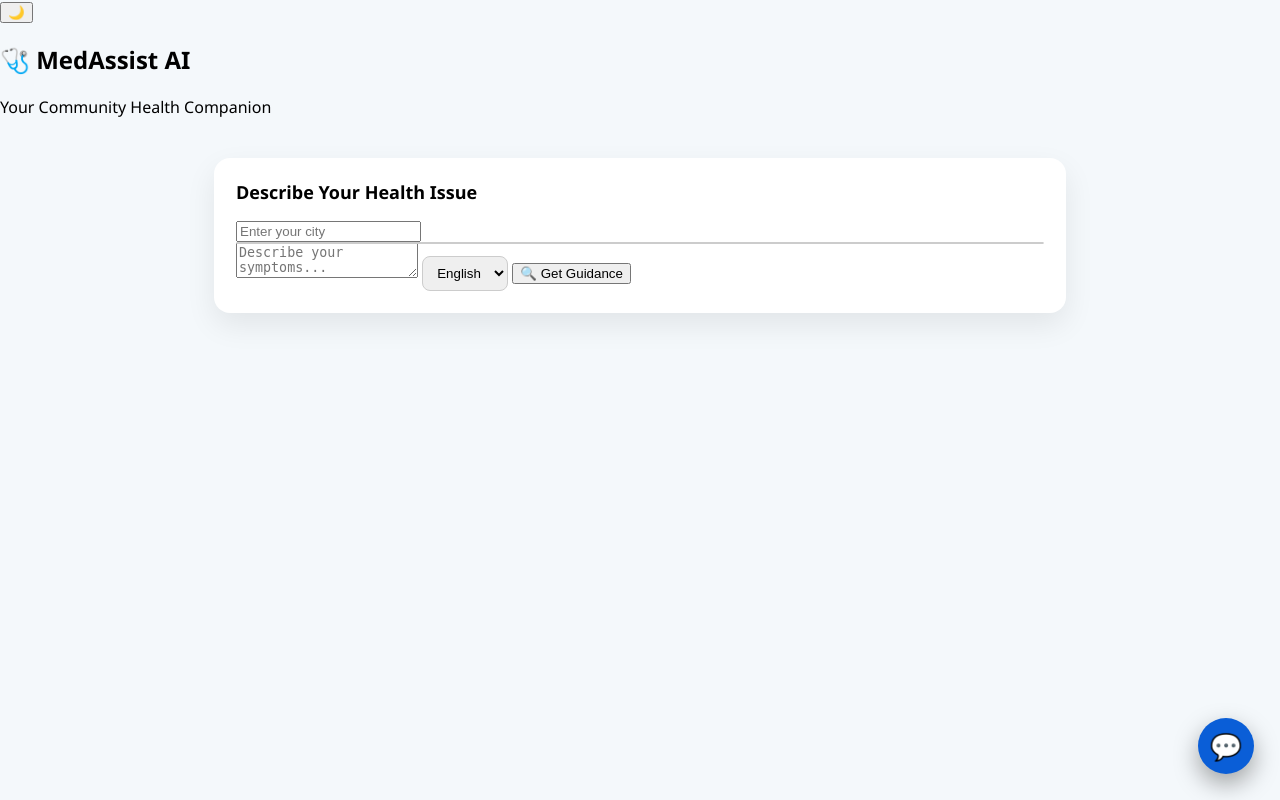
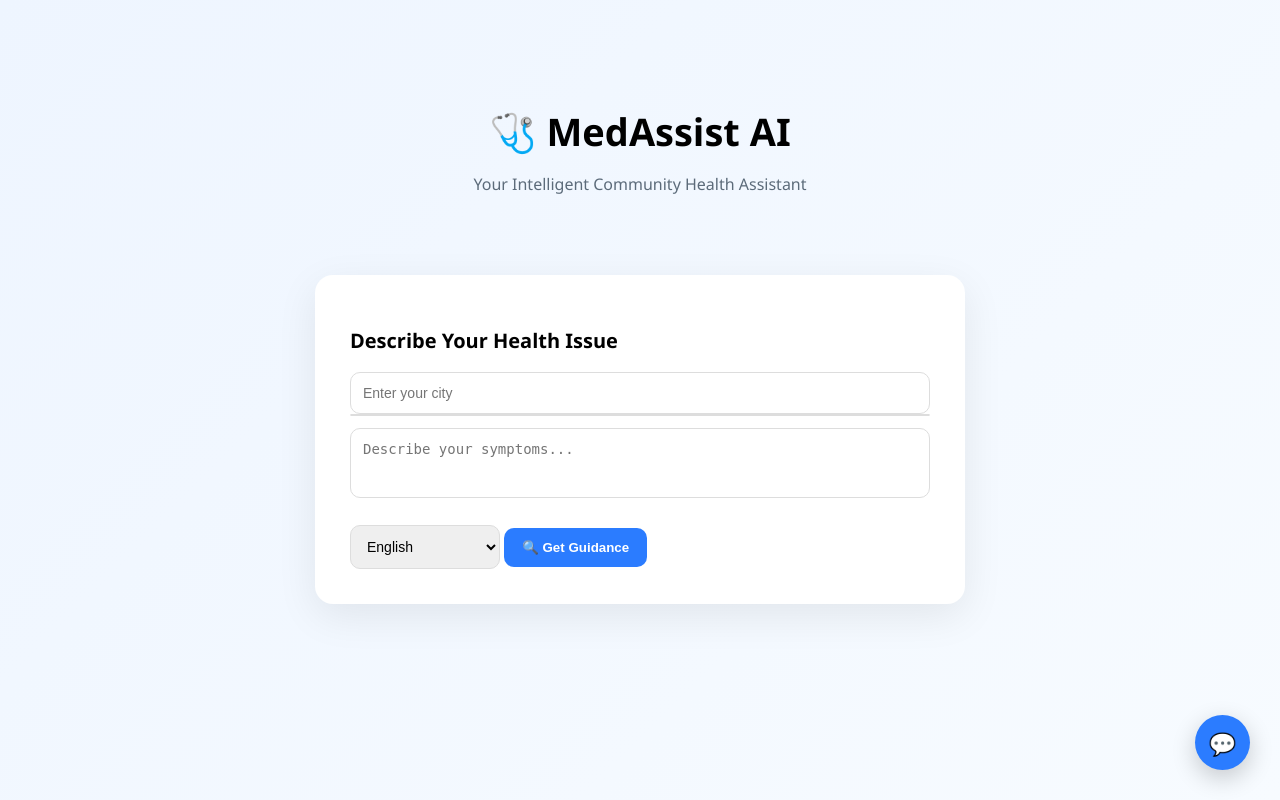
Before and after one commit to subhrat8/ai-health-assistant, a Flask app: page / in a window 1280 px wide. Run offline with Flask 3, Linux system fonts and the light colour scheme.

Commit message:
Update index.html

```diff
--- a/templates/index.html
+++ b/templates/index.html
@@ -3,146 +3,501 @@
 <head>
 <meta charset="UTF-8">
 <title>MedAssist AI</title>
+
 <link rel="stylesheet" href="{{ url_for('static', filename='style.css') }}">
+
+<meta name="viewport" content="width=device-width, initial-scale=1">
+
 <style>
-        .input-wrapper { position: relative; }
-        .autocomplete-list {
-            position: absolute;
-            background: white;
-            border: 1px solid #ccc;
-            width: 100%;
-            max-height: 200px;
-            overflow-y: auto;
-            z-index: 999;
-            border-radius: 6px;
+
+body{
+font-family: "Segoe UI", Arial, sans-serif;
+background: linear-gradient(135deg,#eef5ff,#f7fbff);
+margin:0;
+min-height:100vh;
+display:flex;
+flex-direction:column;
+align-items:center;
 }
-        .autocomplete-item {
-            padding: 8px;
-            cursor: pointer;
+
+/* HERO */
+
+.hero{
+text-align:center;
+margin-top:80px;
 }
-        .autocomplete-item:hover {
-            background: #f0f0f0;
+
+.hero h1{
+font-size:38px;
+font-weight:700;
+margin-bottom:6px;
 }
+
+.hero p{
+color:#5c6b7a;
+font-size:16px;
+}
+
+/* CARD */
+
+.container{
+margin-top:40px;
+width:100%;
+display:flex;
+justify-content:center;
+}
+
+.form-card{
+
+width:650px;
+
+background:white;
+
+padding:35px;
+
+border-radius:18px;
+
+box-shadow:0 12px 40px rgba(0,0,0,0.08);
+
+}
+
+/* INPUTS */
+
+.form-card h2{
+margin-bottom:18px;
+font-size:20px;
+}
+
+.input-wrapper{
+position:relative;
+margin-bottom:14px;
+}
+
+input, textarea, select{
+
+width:100%;
+
+padding:12px;
+
+border-radius:10px;
+
+border:1px solid #ddd;
+
+font-size:14px;
+
+}
+
+textarea{
+height:70px;
+resize:none;
+}
+
+select{
+width:150px;
+}
+
+/* BUTTON */
+
+button{
+
+background:#2b7cff;
+
+border:none;
+
+color:white;
+
+padding:12px 18px;
+
+border-radius:10px;
+
+font-weight:600;
+
+cursor:pointer;
+
+transition:.2s;
+
+}
+
+button:hover{
+background:#1f66d8;
+}
+
+/* AUTOCOMPLETE */
+
+.autocomplete-list{
+
+position:absolute;
+
+background:white;
+
+border:1px solid #ddd;
+
+width:100%;
+
+max-height:180px;
+
+overflow-y:auto;
+
+border-radius:8px;
+
+z-index:999;
+
+}
+
+.autocomplete-item{
+
+padding:10px;
+
+cursor:pointer;
+
+}
+
+.autocomplete-item:hover{
+
+background:#f2f6ff;
+
+}
+
+/* CHAT BUTTON */
+
+#chat-bubble{
+
+position:fixed;
+
+bottom:30px;
+
+right:30px;
+
+background:#2b7cff;
+
+color:white;
+
+width:55px;
+
+height:55px;
+
+display:flex;
+
+align-items:center;
+
+justify-content:center;
+
+border-radius:50%;
+
+font-size:22px;
+
+cursor:pointer;
+
+box-shadow:0 8px 25px rgba(0,0,0,0.2);
+
+}
+
+/* CHAT BOX */
+
+#chat-box{
+
+position:fixed;
+
+bottom:100px;
+
+right:30px;
+
+width:300px;
+
+height:380px;
+
+background:white;
+
+border-radius:16px;
+
+box-shadow:0 10px 30px rgba(0,0,0,0.15);
+
+display:none;
+
+flex-direction:column;
+
+overflow:hidden;
+
+}
+
+.chat-header{
+
+background:#2b7cff;
+
+color:white;
+
+padding:12px;
+
+font-weight:600;
+
+}
+
+.chat-body{
+
+flex:1;
+
+padding:10px;
+
+overflow-y:auto;
+
+}
+
+.bot-msg{
+
+background:#eef2ff;
+
+padding:8px 12px;
+
+border-radius:10px;
+
+margin-bottom:6px;
+
+max-width:85%;
+
+}
+
+.user-msg{
+
+background:#2b7cff;
+
+color:white;
+
+padding:8px 12px;
+
+border-radius:10px;
+
+margin-bottom:6px;
+
+margin-left:auto;
+
+max-width:85%;
+
+}
+
+.chat-input{
+
+display:flex;
+
+border-top:1px solid #eee;
+
+}
+
+.chat-input input{
+
+flex:1;
+
+border:none;
+
+padding:10px;
+
+}
+
+.chat-input button{
+
+border-radius:0;
+
+}
+
 </style>
 </head>
 
 <body>
 
-<div class="top-actions">
-    <button id="darkToggle">🌙</button>
+<!-- HERO -->
+
+<div class="hero">
+
+<h1>🩺 MedAssist AI</h1>
+
+<p>Your Intelligent Community Health Assistant</p>
+
 </div>
 
-<section class="hero fade-in">
-    <h1>🩺 MedAssist AI</h1>
-    <p>Your Community Health Companion</p>
-</section>
+<!-- FORM -->
 
-<div class="container slide-up">
-    <form id="healthForm" class="card form-card">
+<div class="container">
+
+<form id="healthForm" class="form-card">
+
 <h2>Describe Your Health Issue</h2>
 
-        <!-- CITY AUTOCOMPLETE -->
 <div class="input-wrapper">
+
 <input type="text" id="cityInput" name="city" placeholder="Enter your city">
+
 <div id="autocompleteResults" class="autocomplete-list"></div>
+
 </div>
 
 <textarea name="symptoms" placeholder="Describe your symptoms..." required></textarea>
 
+<br><br>
+
 <select name="language">
+
 <option value="en-US">English</option>
+
 <option value="hi-IN">Hindi</option>
+
 <option value="te-IN">Telugu</option>
+
 <option value="ta-IN">Tamil</option>
+
 </select>
 
 <button type="submit">🔍 Get Guidance</button>
+
 </form>
+
 </div>
 
 <!-- CHAT -->
+
 <div id="chat-bubble">💬</div>
+
 <div id="chat-box">
-    <div class="chat-header">MedAssist Assistant</div>
+
+<div class="chat-header">
+
+MedAssist Assistant
+
+</div>
+
 <div class="chat-body" id="chat-body">
-        <div class="bot-msg">Hi 👋 Ask me about your health results.</div>
+
+<div class="bot-msg">
+
+Hi 👋 Ask me anything about this website or your health results.
+
 </div>
+
+</div>
+
 <div class="chat-input">
+
 <input type="text" id="chat-input" placeholder="Ask something...">
+
 <button onclick="sendMessage()">➤</button>
+
 </div>
+
 </div>
 
 <script src="{{ url_for('static', filename='assistant.js') }}"></script>
 
 <script>
-let selectedLat = null;
-let selectedLon = null;
 
-const cityInput = document.getElementById("cityInput");
-const resultsBox = document.getElementById("autocompleteResults");
+let selectedLat=null
+let selectedLon=null
 
-// AUTOCOMPLETE
-cityInput.addEventListener("input", function () {
-    const query = this.value.trim();
-    selectedLat = null;
-    selectedLon = null;
-    resultsBox.innerHTML = "";
+const cityInput=document.getElementById("cityInput")
+const resultsBox=document.getElementById("autocompleteResults")
 
-    if (query.length < 3) return;
+cityInput.addEventListener("input",function(){
+
+const query=this.value.trim()
+
+selectedLat=null
+selectedLon=null
+
+resultsBox.innerHTML=""
+
+if(query.length<3) return
 
 fetch(`https://nominatim.openstreetmap.org/search?format=json&q=${query}&limit=5`)
-        .then(res => res.json())
-        .then(data => {
-            data.forEach(place => {
-                const div = document.createElement("div");
-                div.className = "autocomplete-item";
-                div.innerText = place.display_name;
-                div.onclick = () => {
-                    cityInput.value = place.display_name;
-                    selectedLat = place.lat;
-                    selectedLon = place.lon;
-                    resultsBox.innerHTML = "";
-                };
-                resultsBox.appendChild(div);
-            });
-        });
-});
 
-// GPS
-function getUserLocation(callback) {
-    if (!navigator.geolocation) return callback(null);
-    navigator.geolocation.getCurrentPosition(
-        pos => callback({ lat: pos.coords.latitude, lon: pos.coords.longitude }),
-        () => callback(null)
-    );
+.then(res=>res.json())
+
+.then(data=>{
+
+data.forEach(place=>{
+
+const div=document.createElement("div")
+
+div.className="autocomplete-item"
+
+div.innerText=place.display_name
+
+div.onclick=()=>{
+
+cityInput.value=place.display_name
+
+selectedLat=place.lat
+
+selectedLon=place.lon
+
+resultsBox.innerHTML=""
+
 }
 
-// FORM SUBMIT
-document.getElementById("healthForm").addEventListener("submit", function (e) {
-    e.preventDefault();
-    const formData = new FormData(e.target);
+resultsBox.appendChild(div)
 
-    if (selectedLat && selectedLon) {
-        formData.append("lat", selectedLat);
-        formData.append("lon", selectedLon);
-        submitForm(formData);
-    } else {
-        getUserLocation(loc => {
-            if (loc) {
-                formData.append("lat", loc.lat);
-                formData.append("lon", loc.lon);
+})
+
+})
+
+})
+
+function getUserLocation(callback){
+
+if(!navigator.geolocation) return callback(null)
+
+navigator.geolocation.getCurrentPosition(
+
+pos=>callback({lat:pos.coords.latitude,lon:pos.coords.longitude}),
+
+()=>callback(null)
+
+)
+
 }
-            submitForm(formData);
-        });
+
+document.getElementById("healthForm").addEventListener("submit",function(e){
+
+e.preventDefault()
+
+const formData=new FormData(e.target)
+
+if(selectedLat && selectedLon){
+
+formData.append("lat",selectedLat)
+
+formData.append("lon",selectedLon)
+
+submitForm(formData)
+
 }
-});
 
-function submitForm(formData) {
-    fetch("/analyze", { method: "POST", body: formData })
-        .then(res => res.text())
-        .then(html => document.body.innerHTML = html);
+else{
+
+getUserLocation(loc=>{
+
+if(loc){
+
+formData.append("lat",loc.lat)
+
+formData.append("lon",loc.lon)
+
 }
+
+submitForm(formData)
+
+})
+
+}
+
+})
+
+function submitForm(formData){
+
+fetch("/analyze",{method:"POST",body:formData})
+
+.then(res=>res.text())
+
+.then(html=>document.body.innerHTML=html)
+
+}
+
 </script>
 
 </body>
```
Lines whose indentation alone changed are shown as unchanged.
